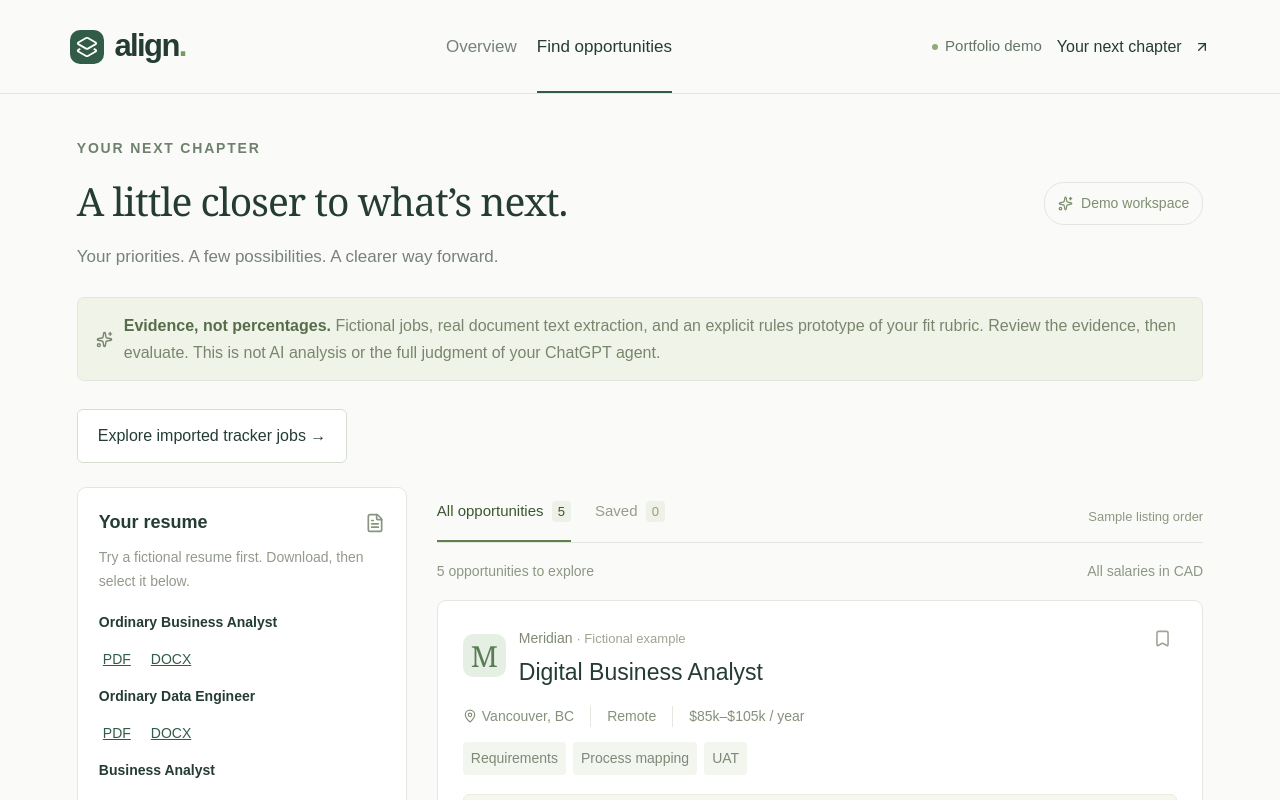
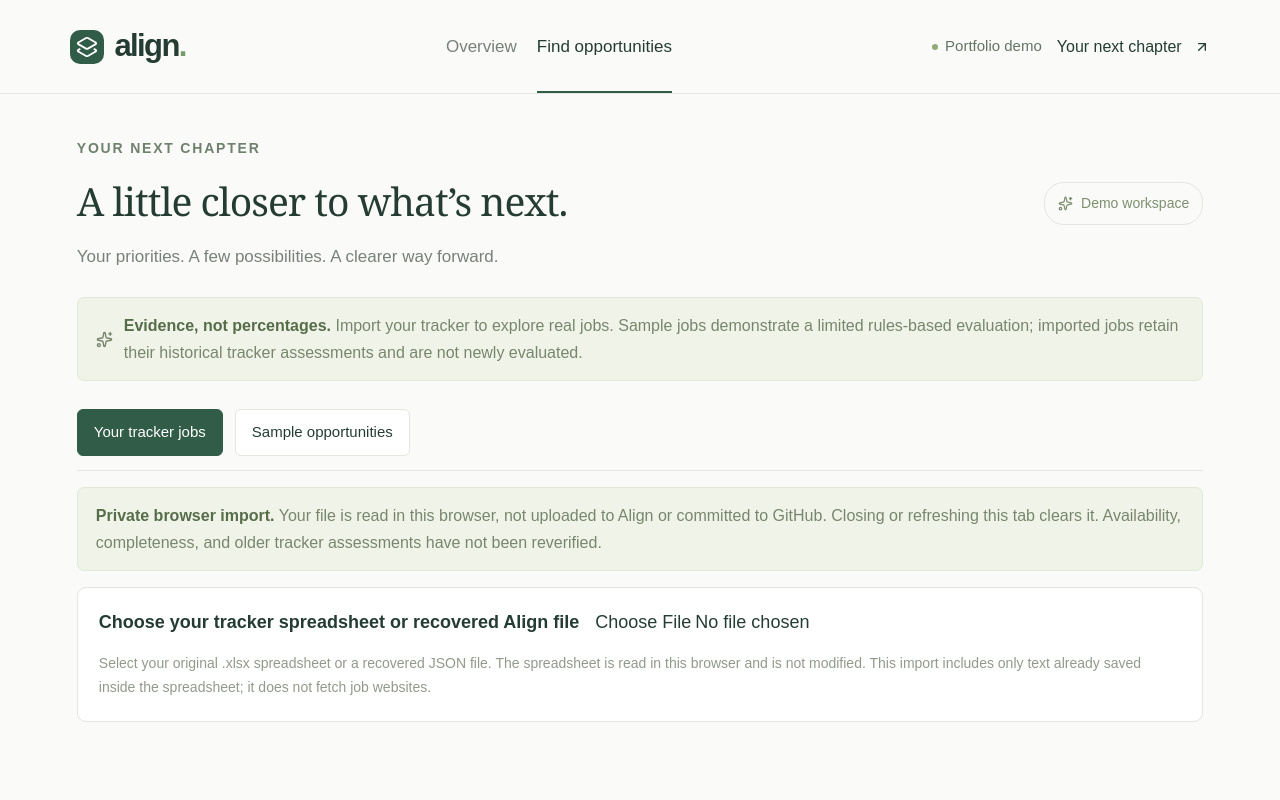
Before and after one commit to cormacrs-blip/ai-job-matcher, a Next.js app: page /dashboard in a window 1280 px wide. Shown: the top 800 px of the page. Built offline with nearby package versions, Linux system fonts and the light colour scheme.

Commit message:
Show imported tracker jobs on the dashboard

```diff
--- a/src/app/globals.css
+++ b/src/app/globals.css
@@ -1760,3 +1760,39 @@ input::placeholder {
   overflow: auto;
   margin: 16px 0;
 }
+
+.source-selector {
+  display: flex;
+  gap: 12px;
+  border-bottom: 1px solid var(--line);
+  padding-bottom: 14px;
+  flex-wrap: wrap;
+}
+.source-selector button {
+  padding: 11px 16px;
+  background: white;
+  border: 1px solid var(--line);
+  border-radius: 6px;
+  font-size: 15px;
+}
+.source-selector button[aria-pressed="true"] {
+  background: var(--green);
+  color: white;
+  border-color: var(--green);
+}
+.tracker-embedded .dashboard-disclaimer {
+  margin: 16px 0;
+}
+.tracker-embedded .tracker-upload {
+  margin: 16px 0;
+}
+.tracker-embedded .tracker-controls {
+  gap: 16px;
+}
+
+.dashboard-grid.tracker-mode {
+  grid-template-columns: minmax(0, 1fr);
+}
+.dashboard-grid [hidden] {
+  display: none !important;
+}
--- a/src/components/dashboard.tsx
+++ b/src/components/dashboard.tsx
@@ -1,6 +1,5 @@
 "use client";
 import { useEffect, useMemo, useRef, useState } from "react";
-import Link from "next/link";
 import {
   ArrowUpRight,
   Bookmark,
@@ -19,10 +18,12 @@ import {
   type Job,
 } from "@/lib/jobs";
 import { ResumeWorkbench } from "./resume-workbench";
+import { TrackerBrowser } from "./tracker-browser";
 import { evaluateRole, type Profile } from "@/lib/matching/evaluator";
 import { createEvaluationReport, nextAction } from "@/lib/matching/report";
 export function Dashboard() {
   const [preferences, setPreferences] = useState(defaultPreferences);
+  const [jobSource, setJobSource] = useState<"tracker" | "sample">("tracker");
   const [profile, setProfile] = useState<Profile | null>(null);
   const [saved, setSaved] = useState<number[]>([]);
   const [onlySaved, setOnlySaved] = useState(false);
@@ -73,19 +74,16 @@ export function Dashboard() {
       <div className="dashboard-disclaimer">
         <Sparkles size={17} />
         <p>
-          <strong>Evidence, not percentages.</strong> Fictional jobs, real
-          document text extraction, and an explicit rules prototype of your fit
-          rubric. Review the evidence, then evaluate. This is not AI analysis or
-          the full judgment of your ChatGPT agent.
+          <strong>Evidence, not percentages.</strong> Import your tracker to
+          explore real jobs. Sample jobs demonstrate a limited rules-based
+          evaluation; imported jobs retain their historical tracker assessments
+          and are not newly evaluated.
         </p>
       </div>
-      <div className="tracker-entry">
-        <Link className="button secondary" href="/tracker">
-          Explore imported tracker jobs →
-        </Link>
-      </div>
-      <div className="dashboard-grid">
-        <aside className="sidebar">
+      <div
+        className={`dashboard-grid ${jobSource === "tracker" ? "tracker-mode" : ""}`}
+      >
+        <aside className="sidebar" hidden={jobSource !== "sample"}>
           <ResumeWorkbench onEvaluate={setProfile} />
           <section className="panel preferences">
             <div className="panel-title">
@@ -176,6 +174,27 @@ export function Dashboard() {
           </section>
         </aside>
         <section className="results">
+          <div className="source-selector" aria-label="Choose job source">
+            <button
+              type="button"
+              aria-pressed={jobSource === "tracker"}
+              onClick={() => setJobSource("tracker")}
+            >
+              Your tracker jobs
+            </button>
+            <button
+              type="button"
+              aria-pressed={jobSource === "sample"}
+              onClick={() => setJobSource("sample")}
+            >
+              Sample opportunities
+            </button>
+          </div>
+          <div hidden={jobSource !== "tracker"}>
+            <TrackerBrowser embedded />
+          </div>
+          {jobSource === "sample" && (
+            <>
               <div className="results-toolbar">
                 <div className="result-tabs">
                   <button
@@ -223,7 +242,9 @@ export function Dashboard() {
               </div>
               <div className="job-list">
                 {results.map((job) => {
-              const assessment = profile ? evaluateRole(job, profile) : null;
+                  const assessment = profile
+                    ? evaluateRole(job, profile)
+                    : null;
                   return (
                     <article className="job-card" key={job.id}>
                       <div className="job-top">
@@ -255,7 +276,9 @@ export function Dashboard() {
                         >
                           <Bookmark
                             size={19}
-                        fill={saved.includes(job.id) ? "currentColor" : "none"}
+                            fill={
+                              saved.includes(job.id) ? "currentColor" : "none"
+                            }
                           />
                         </button>
                       </div>
@@ -288,7 +311,8 @@ export function Dashboard() {
                           </p>
                           {assessment?.question && (
                             <p>
-                          <strong>Investigate:</strong> {assessment.question}
+                              <strong>Investigate:</strong>{" "}
+                              {assessment.question}
                             </p>
                           )}
                         </div>
@@ -325,8 +349,11 @@ export function Dashboard() {
                 </div>
               )}
               <p className="results-end">
-            A starting point for your next chapter. More possibilities to come.
+                A starting point for your next chapter. More possibilities to
+                come.
               </p>
+            </>
+          )}
         </section>
       </div>
       {selected && (
--- a/src/components/tracker-browser.tsx
+++ b/src/components/tracker-browser.tsx
@@ -8,7 +8,8 @@ import {
   type TrackerJob,
 } from "@/lib/tracker-import";
 const PAGE_SIZE = 25;
-export function TrackerBrowser() {
+export function TrackerBrowser({ embedded = false }: { embedded?: boolean }) {
+  const Container = embedded ? "div" : "main";
   const [dataset, setDataset] = useState<TrackerDataset | null>(null);
   const [error, setError] = useState("");
   const [query, setQuery] = useState("");
@@ -86,7 +87,8 @@ export function TrackerBrowser() {
     }
   }
   return (
-    <main className="dashboard shell">
+    <Container className={embedded ? "tracker-embedded" : "dashboard shell"}>
+      {!embedded && (
         <div className="dashboard-heading">
           <div>
             <span className="eyebrow">YOUR TRACKER</span>
@@ -97,6 +99,7 @@ export function TrackerBrowser() {
             Back to dashboard
           </Link>
         </div>
+      )}
       <div className="dashboard-disclaimer">
         <p>
           <strong>Private browser import.</strong> Your file is read in this
@@ -299,6 +302,6 @@ export function TrackerBrowser() {
           </button>
         </dialog>
       )}
-    </main>
+    </Container>
   );
 }
```
Also changed, not shown: 2 other files (tests, documents, lock files or other folders). Lines whose indentation alone changed are shown as unchanged.
